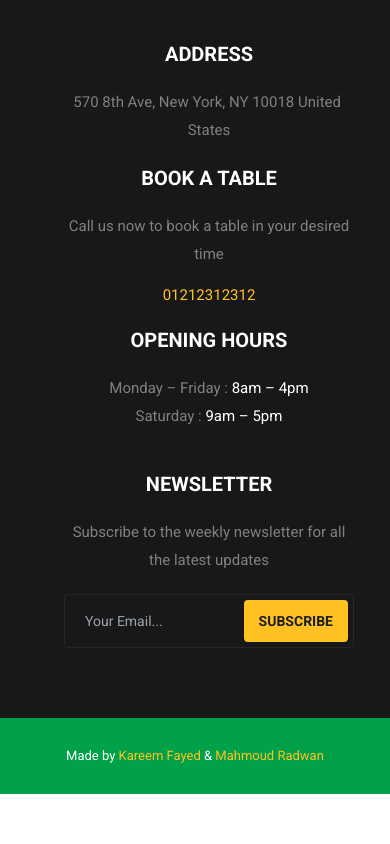
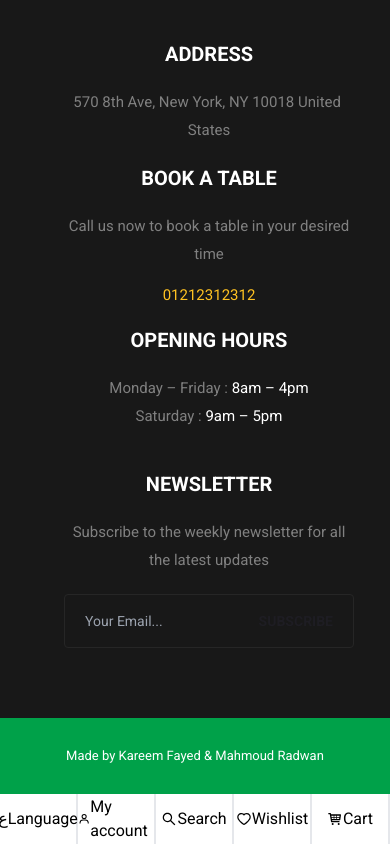
Before and after one commit to Kareemmmfayed/poco, a Next.js app: page / in a window 390 px wide. Shown: the part 957-1801 px from the top of the page. Before the commit the page ends 1751 px from the top, so only its background shows below. Built offline with nearby package versions, Linux system fonts and the light colour scheme.

Commit message:
Delete some unnecessary css

```diff
--- a/app/_components/BottomNav.tsx
+++ b/app/_components/BottomNav.tsx
@@ -1,5 +1,85 @@
+import Link from "next/link";
+
 function BottomNav() {
-  return <div>haha</div>;
+  return (
+    <div className="lg:hidden h-[50px] w-full flex">
+      <button className="w-1/5 flex items-center justify-center border-r-2 hover:bg-[#e5e5e5]">
+        <div>ع</div>
+        <p>Language</p>
+      </button>
+      <Link
+        href=""
+        className="w-1/5 flex items-center justify-center border-r-2 hover:bg-[#e5e5e5]"
+      >
+        <svg
+          stroke="currentColor"
+          fill="currentColor"
+          stroke-width="0"
+          viewBox="0 0 24 24"
+          height="1em"
+          width="1em"
+          xmlns="http://www.w3.org/2000/svg"
+        >
+          <path d="M12 2a5 5 0 1 0 5 5 5 5 0 0 0-5-5zm0 8a3 3 0 1 1 3-3 3 3 0 0 1-3 3zm9 11v-1a7 7 0 0 0-7-7h-4a7 7 0 0 0-7 7v1h2v-1a5 5 0 0 1 5-5h4a5 5 0 0 1 5 5v1z"></path>
+        </svg>
+        <p>My account</p>
+      </Link>
+      <button className="w-1/5 flex items-center justify-center border-r-2 hover:bg-[#e5e5e5]">
+        <svg
+          stroke="currentColor"
+          fill="currentColor"
+          strokeWidth="0"
+          viewBox="0 0 1024 1024"
+          height="1em"
+          width="1em"
+          xmlns="http://www.w3.org/2000/svg"
+        >
+          <path d="M909.6 854.5L649.9 594.8C690.2 542.7 712 479 712 412c0-80.2-31.3-155.4-87.9-212.1-56.6-56.7-132-87.9-212.1-87.9s-155.5 31.3-212.1 87.9C143.2 256.5 112 331.8 112 412c0 80.1 31.3 155.5 87.9 212.1C256.5 680.8 331.8 712 412 712c67 0 130.6-21.8 182.7-62l259.7 259.6a8.2 8.2 0 0 0 11.6 0l43.6-43.5a8.2 8.2 0 0 0 0-11.6zM570.4 570.4C528 612.7 471.8 636 412 636s-116-23.3-158.4-65.6C211.3 528 188 471.8 188 412s23.3-116.1 65.6-158.4C296 211.3 352.2 188 412 188s116.1 23.2 158.4 65.6S636 352.2 636 412s-23.3 116.1-65.6 158.4z"></path>
+        </svg>
+        <p>Search</p>
+      </button>
+      <Link
+        href="/wishlist"
+        className="w-1/5 flex items-center justify-center border-r-2 hover:bg-[#e5e5e5]"
+      >
+        <svg
+          stroke="currentColor"
+          fill="currentColor"
+          strokeWidth="0"
+          viewBox="0 0 1024 1024"
+          height="1em"
+          width="1em"
+          xmlns="http://www.w3.org/2000/svg"
+        >
+          <path d="M923 283.6a260.04 260.04 0 0 0-56.9-82.8 264.4 264.4 0 0 0-84-55.5A265.34 265.34 0 0 0 679.7 125c-49.3 0-97.4 13.5-139.2 39-10 6.1-19.5 12.8-28.5 20.1-9-7.3-18.5-14-28.5-20.1-41.8-25.5-89.9-39-139.2-39-35.5 0-69.9 6.8-102.4 20.3-31.4 13-59.7 31.7-84 55.5a258.44 258.44 0 0 0-56.9 82.8c-13.9 32.3-21 66.6-21 101.9 0 33.3 6.8 68 20.3 103.3 11.3 29.5 27.5 60.1 48.2 91 32.8 48.9 77.9 99.9 133.9 151.6 92.8 85.7 184.7 144.9 188.6 147.3l23.7 15.2c10.5 6.7 24 6.7 34.5 0l23.7-15.2c3.9-2.5 95.7-61.6 188.6-147.3 56-51.7 101.1-102.7 133.9-151.6 20.7-30.9 37-61.5 48.2-91 13.5-35.3 20.3-70 20.3-103.3.1-35.3-7-69.6-20.9-101.9zM512 814.8S156 586.7 156 385.5C156 283.6 240.3 201 344.3 201c73.1 0 136.5 40.8 167.7 100.4C543.2 241.8 606.6 201 679.7 201c104 0 188.3 82.6 188.3 184.5 0 201.2-356 429.3-356 429.3z"></path>
+        </svg>
+        <p>Wishlist</p>
+      </Link>
+      <Link
+        href="/"
+        className="w-1/5 flex items-center justify-center border-r-2 hover:bg-[#e5e5e5]"
+      >
+        <svg
+          stroke="currentColor"
+          fill="currentColor"
+          strokeWidth="0"
+          version="1.2"
+          baseProfile="tiny"
+          viewBox="0 0 24 24"
+          height="1em"
+          width="1em"
+          xmlns="http://www.w3.org/2000/svg"
+        >
+          <g>
+            <path d="M20.756 5.345c-.191-.219-.466-.345-.756-.345h-13.819l-.195-1.164c-.08-.482-.497-.836-.986-.836h-2.25c-.553 0-1 .447-1 1s.447 1 1 1h1.403l1.86 11.164.045.124.054.151.12.179.095.112.193.13.112.065c.116.047.238.075.367.075h11.001c.553 0 1-.447 1-1s-.447-1-1-1h-10.153l-.166-1h11.319c.498 0 .92-.366.99-.858l1-7c.041-.288-.045-.579-.234-.797zm-1.909 1.655l-.285 2h-3.562v-2h3.847zm-4.847 0v2h-3v-2h3zm0 3v2h-3v-2h3zm-4-3v2h-3l-.148.03-.338-2.03h3.486zm-2.986 3h2.986v2h-2.653l-.333-2zm7.986 2v-2h3.418l-.285 2h-3.133z"></path>
+            <circle cx="8.5" cy="19.5" r="1.5"></circle>
+            <circle cx="17.5" cy="19.5" r="1.5"></circle>
+          </g>
+        </svg>
+        <p>Cart</p>
+      </Link>
+    </div>
+  );
 }
 
 export default BottomNav;
--- a/app/layout.tsx
+++ b/app/layout.tsx
@@ -9,6 +9,7 @@ const roboto = Roboto({
 import "./style.css";
 import Header from "./_components/Header";
 import Footer from "./_components/Footer";
+import BottomNav from "./_components/BottomNav";
 
 export const metadata: Metadata = {
   title: {
@@ -35,6 +36,7 @@ export default function RootLayout({
           </div>
         </main>
         <Footer />
+        <BottomNav />
       </body>
     </html>
   );
--- a/app/style.css
+++ b/app/style.css
@@ -8,21 +8,6 @@
   box-sizing: border-box;
 }
 
-.primaryColor {
-  color: #ffc222;
-}
-
-.bg-primary {
-  background-color: #ffc222;
-}
-
-.primaryHover:hover {
-  color: #ffc222;
-}
-
-.primaryHoverBack:hover {
-  background-color: #ffc222;
-}
 
 .translateX {
   transform: translateX(-100%);
```
Also changed, not shown: app/_components/Header.tsx (+32 -29 lines).
